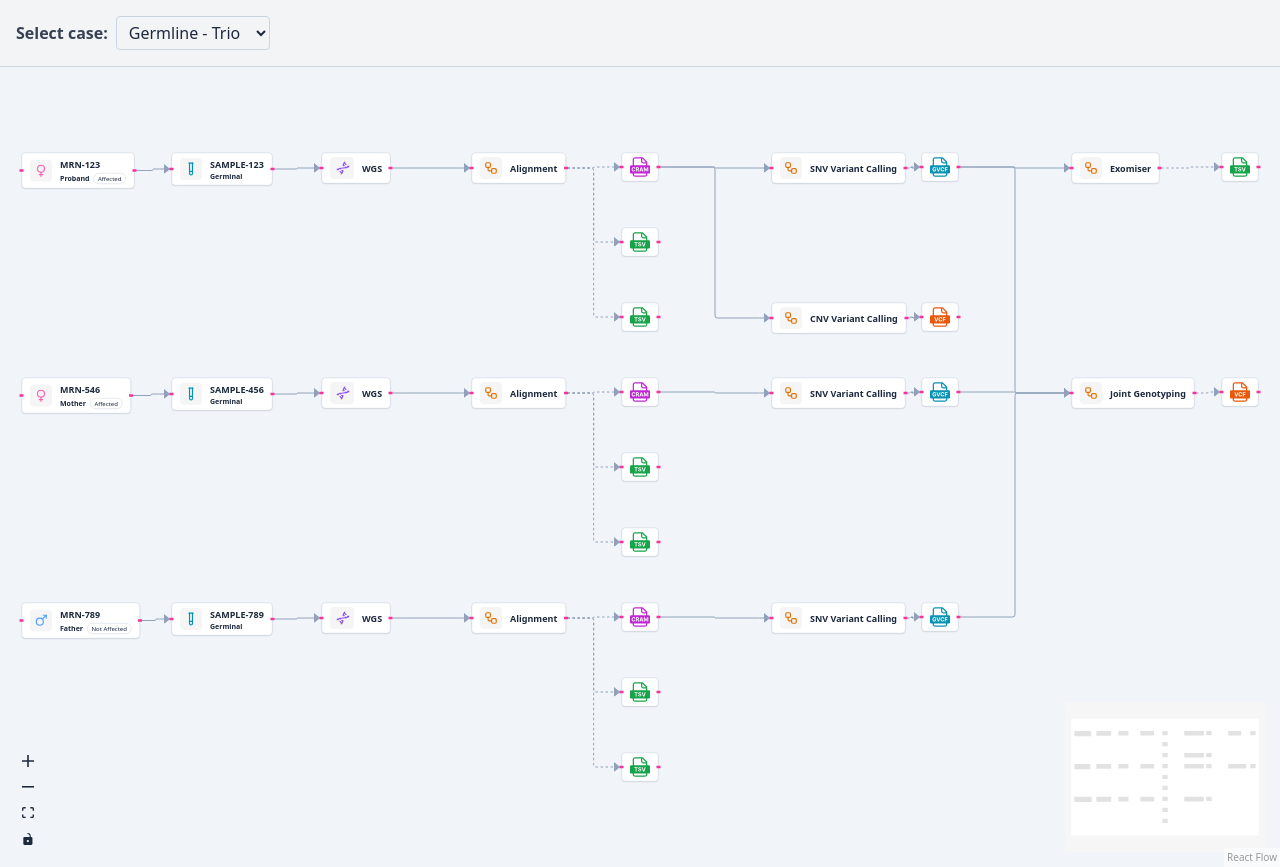
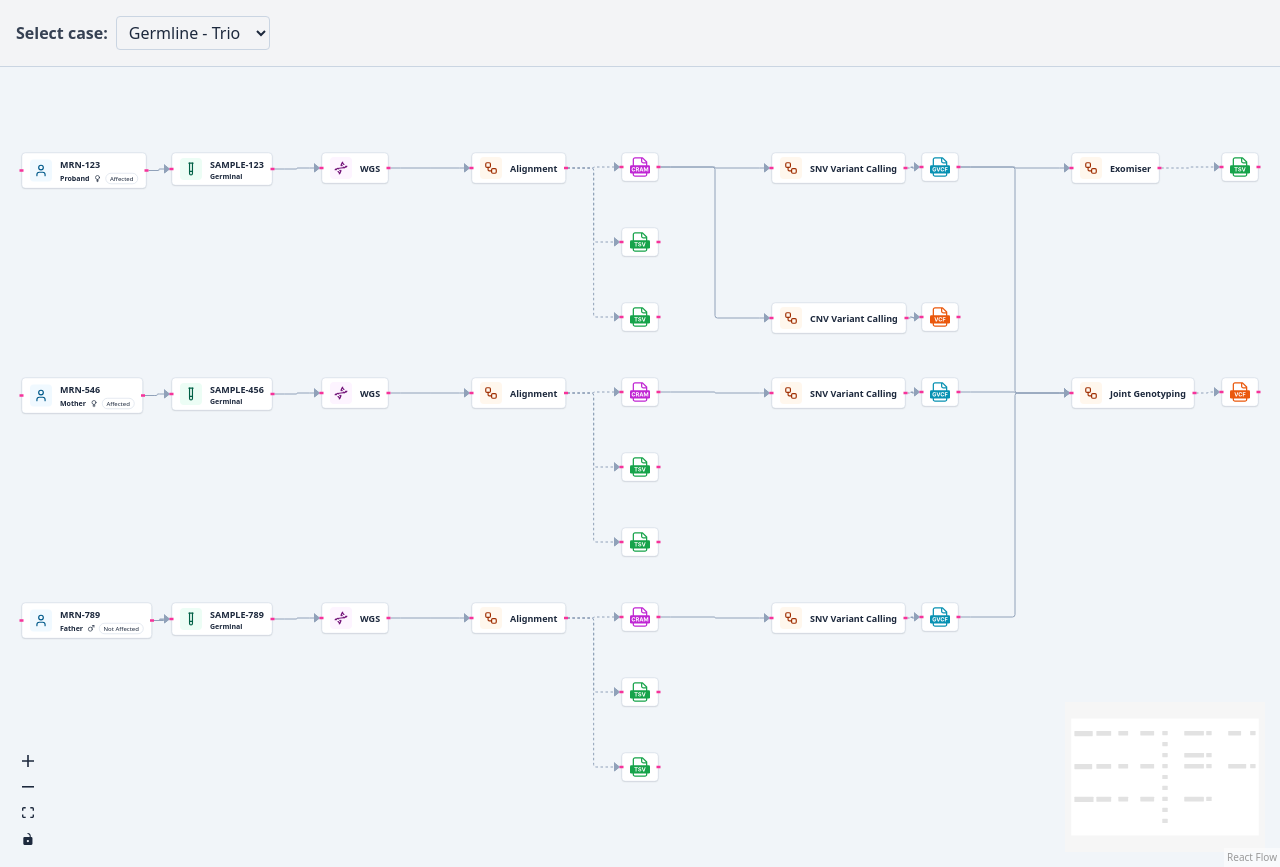
Before and after one commit to radiant-network/radiant-case-api, a React (Vite) app in the folder reactflow-graph/: page / in a window 1280 px wide. Built offline with nearby package versions, Linux system fonts and the light colour scheme.

Commit message:
:lipstick: icons

```diff
--- a/reactflow-graph/src/components/nodes/PatientNode.tsx
+++ b/reactflow-graph/src/components/nodes/PatientNode.tsx
@@ -1,12 +1,12 @@
-import { Separator } from "@/components/ui/separator";
+import { User } from 'lucide-react';
 import { Badge } from "@/components/ui/badge";
 import {Venus, Mars} from 'lucide-react';
 import {Handle, type Node, type NodeProps, Position} from '@xyflow/react';
 import type {Patient} from "../../types.ts";
 
 const iconMap = {
-    F: <Venus className="w-7 h-7 text-pink-400" />,
-    M: <Mars className="w-7 h-7 text-blue-400"/>
+    F: <Venus className="w-4 h-4" />,
+    M: <Mars className="w-4 h-4"/>
 };
 type PatientNode = Node<Patient, 'patient'>;
 
@@ -15,15 +15,16 @@ export default function PatientNode({data} :  NodeProps<PatientNode>) {
     return (
         <div className="px-4 py-2 shadow-sm rounded-md bg-white border">
             <div className="flex items-center">
-                <div className="rounded-md bg-muted p-2">
-                    {icon}
+                <div className="rounded-md bg-sky-50 text-sky-800 p-2">
+                    <User className="w-7 h-7" />
                 </div>
                 <div className="flex flex-col ml-4 gap-y-1">
-                    <div className="flex">
-                        <div className="text-lg font-bold">{data.orgPatientId}</div>
-                    </div>
-                    <div className="flex gap-x-2 items-baseline">
+                    <div className="text-lg font-bold">{data.orgPatientId}</div>
+                    <div className="flex gap-x-2 items-center">
                         <div className="text-sm font-bold">{data.relationToProband}</div>
+                        <div className="">
+                            {icon}
+                        </div>
                         <Badge variant="outline">{data.affectedStatus}</Badge>
                     </div>
                 </div>
--- a/reactflow-graph/src/components/nodes/SampleNode.tsx
+++ b/reactflow-graph/src/components/nodes/SampleNode.tsx
@@ -8,8 +8,8 @@ export default function SampleNode({data} :  NodeProps<SampleNode>) {
     return (
         <div className="px-4 py-2 shadow-sm rounded-md bg-white border">
             <div className="flex items-center">
-                <div className="rounded-md bg-muted p-2">
-                    <TestTube className="w-7 h-7 text-cyan-600" />
+                <div className="rounded-md bg-emerald-50 text-emerald-800 p-2">
+                    <TestTube className="w-7 h-7" />
                 </div>
                 <div className="ml-4">
                     <div className="text-lg font-bold">{data.orgSampleId}</div>
--- a/reactflow-graph/src/components/nodes/SequencingExperimentNode.tsx
+++ b/reactflow-graph/src/components/nodes/SequencingExperimentNode.tsx
@@ -24,8 +24,8 @@ export default function SequencingExperimentNode({data} :  NodeProps<SequencingE
                 <div className="absolute bottom-[-6px] left-1/2 -translate-x-1/2 w-3 h-3 bg-white border-b border-r rotate-45"></div>
             </NodeTooltipContent>
             <NodeTooltipTrigger className="flex items-center px-4 py-2 shadow-sm rounded-md bg-white border">
-                <div className="rounded-md bg-muted p-2">
-                    <Dna className="ml-1 w-7 h-7 text-violet-500" />
+                <div className="rounded-md bg-fuchsia-50 text-fuchsia-900 p-2">
+                    <Dna className="w-7 h-7" />
                 </div>
                 <div className="ml-4">
                     <div className="text-lg font-bold">{data.experimentalStrategy}</div>
--- a/reactflow-graph/src/components/nodes/TaskNode.tsx
+++ b/reactflow-graph/src/components/nodes/TaskNode.tsx
@@ -8,8 +8,8 @@ export default function TaskNode({data} :  NodeProps<TaskNode>) {
     return (
         <div className="px-4 py-2 shadow-sm rounded-md bg-white border">
             <div className="flex items-center">
-                <div className="rounded-md bg-muted p-2">
-                    <Workflow className="w-7 h-7 text-amber-600" />
+                <div className="rounded-md bg-orange-50 text-orange-800 p-2">
+                    <Workflow className="w-7 h-7" />
                 </div>
                 <div className="ml-4">
                     <div className="text-lg font-bold">{data.name}</div>
```
